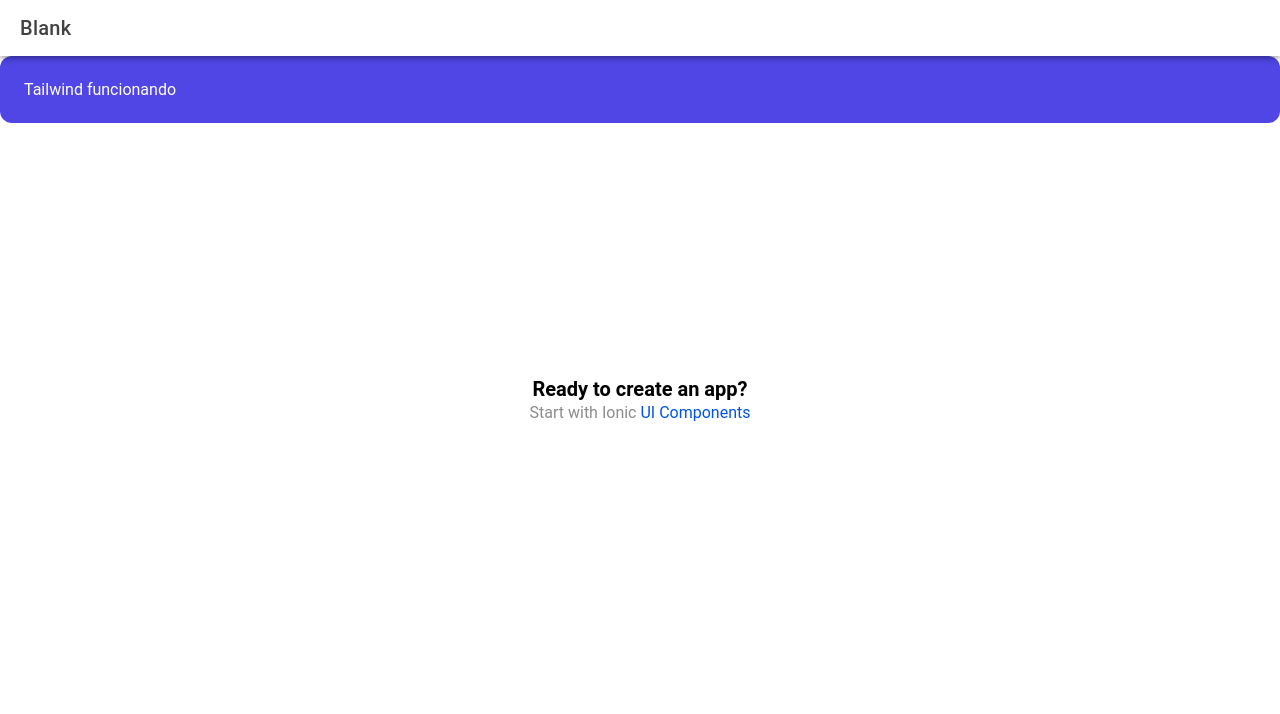
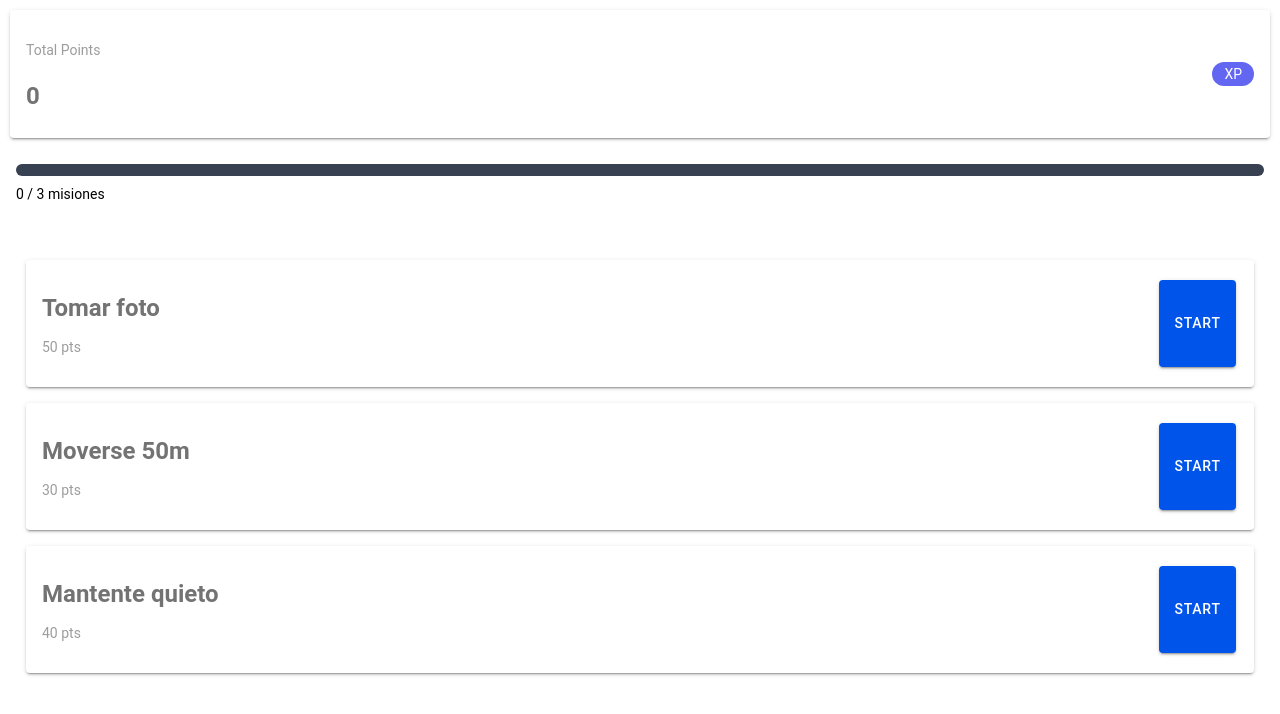
Before and after one commit to museortizmedia/software-moviles, a React (Vite) app in the folder TrailMissions/: page / in a window 1280 px wide. Before the commit this address led to /home. Shown: the top 714 px of the page. Built offline with nearby package versions, Linux system fonts and the light colour scheme.

Commit message:
Components Structure

```diff
--- a/TrailMissions/src/App.tsx
+++ b/TrailMissions/src/App.tsx
@@ -3,6 +3,7 @@ import { Redirect, Route } from 'react-router-dom';
 import { IonApp, IonRouterOutlet, setupIonicReact } from '@ionic/react';
 import { IonReactRouter } from '@ionic/react-router';
 import Home from './pages/Home';
+import Results from './pages/Results';
 
 /* Core CSS required for Ionic components to work properly */
 import '@ionic/react/css/core.css';
@@ -33,20 +34,19 @@ import '@ionic/react/css/palettes/dark.system.css';
 
 /* Theme variables */
 import './theme/variables.css';
+import { AppProvider } from './contexts/AppContext';
 
 setupIonicReact();
 
 const App: React.FC = () => (
   <IonApp>
     <IonReactRouter>
+      <AppProvider>
       <IonRouterOutlet>
-        <Route exact path="/home">
-          <Home />
-        </Route>
-        <Route exact path="/">
-          <Redirect to="/home" />
-        </Route>
+        <Route path="/" component={Home} exact />
+        <Route path="/results" component={Results} />
       </IonRouterOutlet>
+      </AppProvider>
     </IonReactRouter>
   </IonApp>
 );
--- /dev/null
+++ b/TrailMissions/src/components/MissionCard.tsx
@@ -0,0 +1,31 @@
+import { IonCard, IonButton } from "@ionic/react";
+
+export default function MissionCard({
+  title,
+  points,
+  completed,
+  onClick
+}: any) {
+  return (
+    <IonCard className="p-4">
+      <div className="flex justify-between">
+        <div>
+          <h2 className="font-semibold">{title}</h2>
+          <p className="text-sm opacity-70">
+            {points} pts
+          </p>
+        </div>
+
+        {completed ? (
+          <span className="text-green-400">
+            Completed
+          </span>
+        ) : (
+          <IonButton onClick={onClick}>
+            Start
+          </IonButton>
+        )}
+      </div>
+    </IonCard>
+  );
+}
--- /dev/null
+++ b/TrailMissions/src/components/PointsHeader.tsx
@@ -0,0 +1,19 @@
+import { IonCard } from "@ionic/react";
+import { useApp } from "../contexts/AppContext";
+
+export default function PointsHeader() {
+  const { points } = useApp();
+
+  return (
+    <IonCard className="p-4 flex justify-between items-center">
+      <div>
+        <p className="text-sm opacity-70">Total Points</p>
+        <h1 className="text-2xl font-bold">{points}</h1>
+      </div>
+
+      <div className="bg-indigo-500 text-white px-3 py-1 rounded-full">
+        XP
+      </div>
+    </IonCard>
+  );
+}
--- /dev/null
+++ b/TrailMissions/src/components/ProgressBar.tsx
@@ -0,0 +1,25 @@
+import { useApp } from "../contexts/AppContext";
+
+export default function ProgressBar() {
+  const { missions } = useApp();
+
+  const completed =
+    Object.values(missions).filter(Boolean).length;
+
+  const percent = (completed / 3) * 100;
+
+  return (
+    <div className="p-4">
+      <div className="w-full bg-gray-700 rounded-full h-3">
+        <div
+          className="bg-green-500 h-3 rounded-full transition-all"
+          style={{ width: `${percent}%` }}
+        />
+      </div>
+
+      <p className="text-sm mt-2">
+        {completed} / 3 misiones
+      </p>
+    </div>
+  );
+}
--- /dev/null
+++ b/TrailMissions/src/contexts/AppContext.tsx
@@ -0,0 +1,36 @@
+import { createContext, useContext, useState } from "react";
+
+const AppContext = createContext<any>(null);
+
+export const AppProvider = ({ children }: any) => {
+  const [points, setPoints] = useState(0);
+
+  const [missions, setMissions] = useState({
+    photo: false,
+    move: false,
+    still: false
+  });
+
+  const completeMission = (id: string, pts: number) => {
+    setMissions((prev) => ({
+      ...prev,
+      [id]: true
+    }));
+
+    setPoints((p) => p + pts);
+  };
+
+  return (
+    <AppContext.Provider
+      value={{
+        points,
+        missions,
+        completeMission
+      }}
+    >
+      {children}
+    </AppContext.Provider>
+  );
+};
+
+export const useApp = () => useContext(AppContext);
--- a/TrailMissions/src/pages/Home.tsx
+++ b/TrailMissions/src/pages/Home.tsx
@@ -1,29 +1,56 @@
-import { IonContent, IonHeader, IonPage, IonTitle, IonToolbar } from '@ionic/react';
-import ExploreContainer from '../components/ExploreContainer';
-import './Home.css';
+import {
+  IonPage,
+  IonContent
+} from "@ionic/react";
 
-const Home: React.FC = () => {
+import PointsHeader from "../components/PointsHeader";
+import ProgressBar from "../components/ProgressBar";
+import MissionCard from "../components/MissionCard";
+import { useApp } from "../contexts/AppContext";
+
+export default function Home() {
+  const { missions, completeMission } = useApp();
+
   return (
     <IonPage>
-      <IonHeader>
-        <IonToolbar>
-          <IonTitle>Blank</IonTitle>
-        </IonToolbar>
-      </IonHeader>
       <IonContent fullscreen>
-        <IonHeader collapse="condense">
-          <IonToolbar>
-            <IonTitle size="large">Blank</IonTitle>
 
-          </IonToolbar>
-        </IonHeader>
-        <ExploreContainer />
-        <div className="p-6 bg-indigo-600 text-white rounded-xl">
-            Tailwind funcionando
+        <PointsHeader />
+
+        <ProgressBar />
+
+        <div className="p-4 space-y-4">
+
+          <MissionCard
+            title="Tomar foto"
+            points={50}
+            completed={missions.photo}
+            onClick={() =>
+              completeMission("photo", 50)
+            }
+          />
+
+          <MissionCard
+            title="Moverse 50m"
+            points={30}
+            completed={missions.move}
+            onClick={() =>
+              completeMission("move", 30)
+            }
+          />
+
+          <MissionCard
+            title="Mantente quieto"
+            points={40}
+            completed={missions.still}
+            onClick={() =>
+              completeMission("still", 40)
+            }
+          />
+
         </div>
+
       </IonContent>
     </IonPage>
   );
-};
-
-export default Home;
+}
--- /dev/null
+++ b/TrailMissions/src/pages/Results.tsx
@@ -0,0 +1,31 @@
+import { IonPage, IonContent } from "@ionic/react";
+import { useApp } from "../contexts/AppContext";
+
+export default function Results() {
+  const { points, missions } = useApp();
+
+  return (
+    <IonPage>
+      <IonContent>
+
+        <div className="p-6 text-center">
+
+          <h1 className="text-3xl font-bold">
+            Results
+          </h1>
+
+          <p className="text-xl mt-4">
+            {points} Points
+          </p>
+
+          <p className="mt-2">
+            Completed:
+            {Object.values(missions).filter(Boolean).length}
+          </p>
+
+        </div>
+
+      </IonContent>
+    </IonPage>
+  );
+}
```
Also changed, not shown: TrailMissions/src/components/RankingCard.tsx (added), TrailMissions/src/missions/missionEngine.ts (added), TrailMissions/src/services/firebase/firebase.ts (renamed from TrailMissions/src/firebase/firebase.ts), 1 other file (tests, documents, lock files or other folders).
